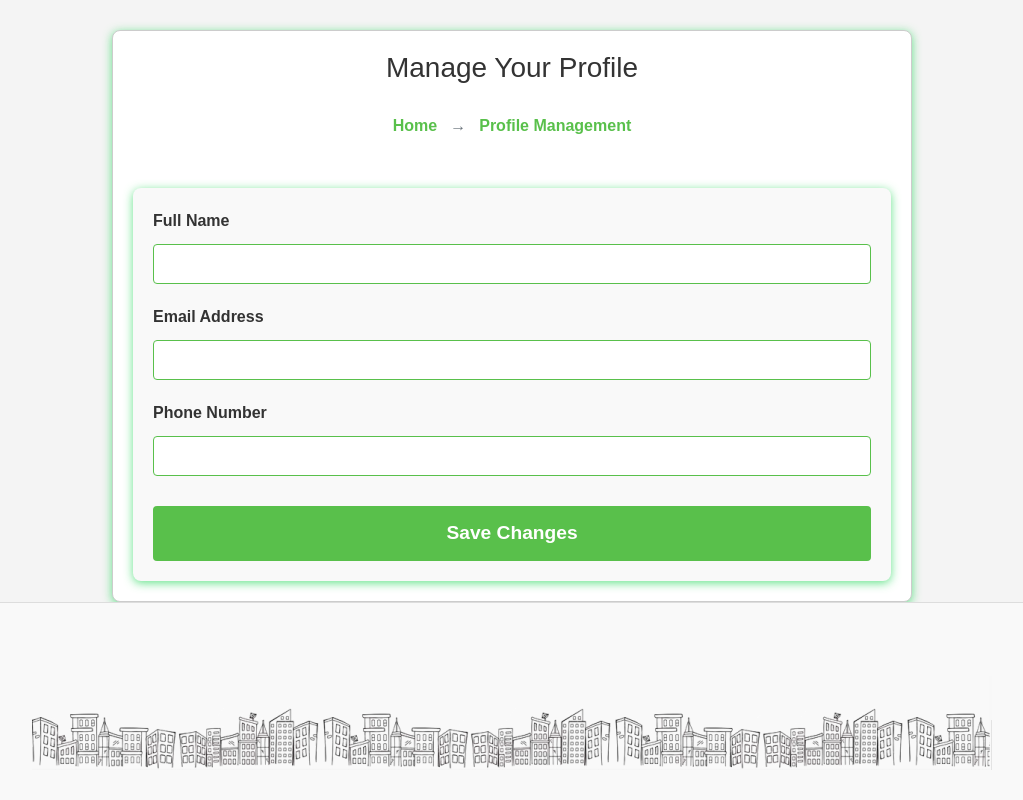
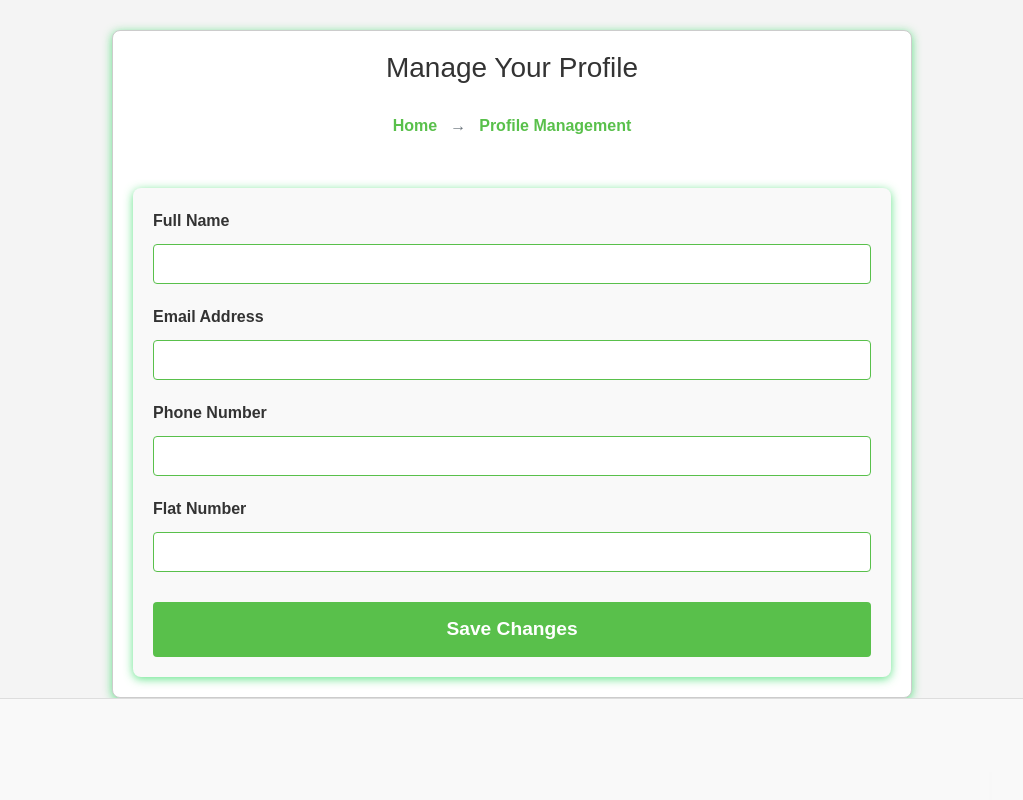
Before and after one commit to GRS18/Society_Management_System, a React (Create React App) app in the folder socitey/: page /profile_management in a window 1280 px wide. Shown: the top 800 px of the page, without its empty margins (128-1151 px from the left). Built offline with nearby package versions, Linux system fonts and the light colour scheme; no server answers; a web font is replaced by a local one.

Commit message:
profile  management

```diff
--- a/socitey/src/components/resident/Profile_Management.js
+++ b/socitey/src/components/resident/Profile_Management.js
@@ -350,15 +350,16 @@
           />
         </div>
 
-        {/* <div className="form-group">
-          <label htmlFor="address">Address</label>
-          <textarea
-            id="address"
+        <div className="form-group">
+          <label htmlFor="address">Flat Number</label>
+          <input
+            type="text"
+            id="FlatNumber"
             rows="3"
-            value={formData.address}
+            value={formData.flatNumber}
             onChange={handleInputChange}
           />
-        </div> */}
+        </div>
 
         {/* <div className="form-group">
           <label htmlFor="password">Password</label>
```
